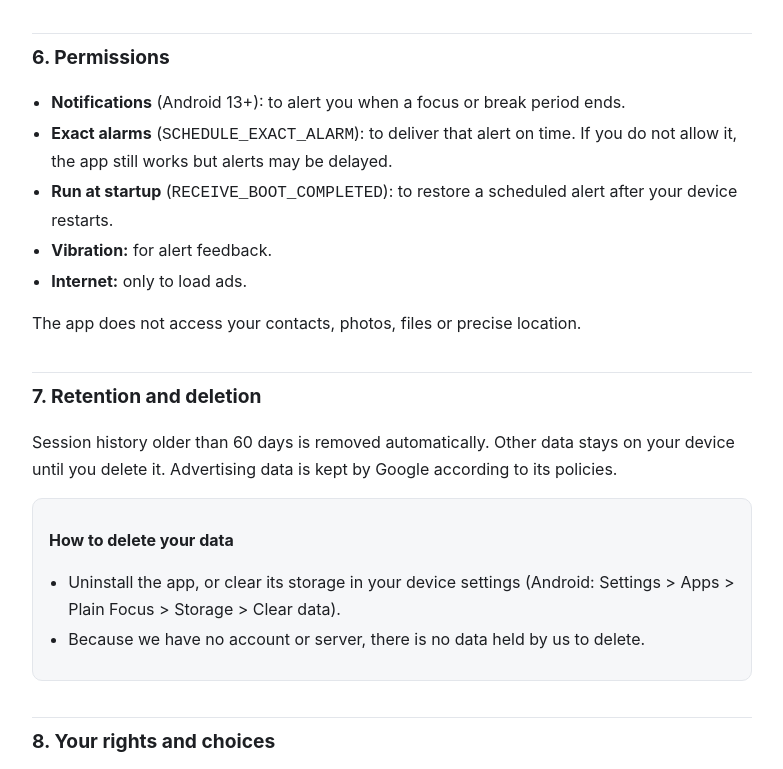
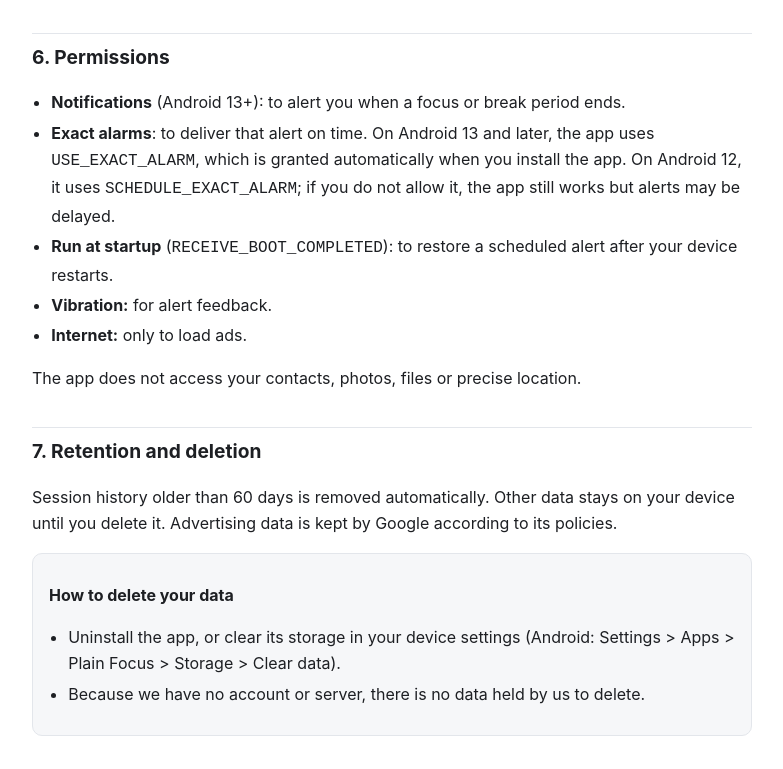
Before and after one commit to dev-hojung/app_policies, a plain HTML site: page plain-focus/privacy/index.html in a window 1280 px wide. Shown: the part 1497-2266 px from the top of the page, without its empty margins (248-1031 px from the left). Drawn offline with Linux system fonts and the light colour scheme.

Commit message:
#63 Plain Focus 웹 개인정보처리방침 정확한 알람 권한 문구 동기화

```diff
--- a/plain-focus/privacy/index.html
+++ b/plain-focus/privacy/index.html
@@ -35,7 +35,7 @@
 <body>
 <main>
   <h1>Plain Focus Privacy Policy</h1>
-  <p class="meta">Effective date: 2026-11-22 · Last updated: 2026-11-22</p>
+  <p class="meta">Effective date: 2026-11-22 · Last updated: 2026-11-25</p>
   <nav class="lang" aria-label="Language">
     <a href="#en">English</a>
     <a href="#ko" lang="ko">한국어</a>
@@ -82,7 +82,7 @@
     <h2>6. Permissions</h2>
     <ul>
       <li><strong>Notifications</strong> (Android 13+): to alert you when a focus or break period ends.</li>
-      <li><strong>Exact alarms</strong> (<code>SCHEDULE_EXACT_ALARM</code>): to deliver that alert on time. If you do not allow it, the app still works but alerts may be delayed.</li>
+      <li><strong>Exact alarms</strong>: to deliver that alert on time. On Android 13 and later, the app uses <code>USE_EXACT_ALARM</code>, which is granted automatically when you install the app. On Android 12, it uses <code>SCHEDULE_EXACT_ALARM</code>; if you do not allow it, the app still works but alerts may be delayed.</li>
       <li><strong>Run at startup</strong> (<code>RECEIVE_BOOT_COMPLETED</code>): to restore a scheduled alert after your device restarts.</li>
       <li><strong>Vibration:</strong> for alert feedback.</li>
       <li><strong>Internet:</strong> only to load ads.</li>
@@ -159,7 +159,7 @@
     <h2>6. 권한</h2>
     <ul>
       <li><strong>알림</strong>(Android 13 이상): 집중·휴식이 끝났을 때 알려 드립니다.</li>
-      <li><strong>정확한 알람</strong>(<code>SCHEDULE_EXACT_ALARM</code>): 그 알림을 제시간에 보냅니다. 허용하지 않아도 앱은 작동하지만 알림이 늦어질 수 있습니다.</li>
+      <li><strong>정확한 알람</strong>: 그 알림을 제시간에 보냅니다. Android 13 이상에서는 앱을 설치할 때 자동으로 허용되는 <code>USE_EXACT_ALARM</code>을 사용합니다. Android 12에서는 <code>SCHEDULE_EXACT_ALARM</code>을 사용하며, 허용하지 않아도 앱은 작동하지만 알림이 늦어질 수 있습니다.</li>
       <li><strong>부팅 후 실행</strong>(<code>RECEIVE_BOOT_COMPLETED</code>): 기기를 다시 켠 뒤 예약된 알림을 복원합니다.</li>
       <li><strong>진동:</strong> 알림 피드백.</li>
       <li><strong>인터넷:</strong> 광고를 불러올 때만 사용합니다.</li>
```
